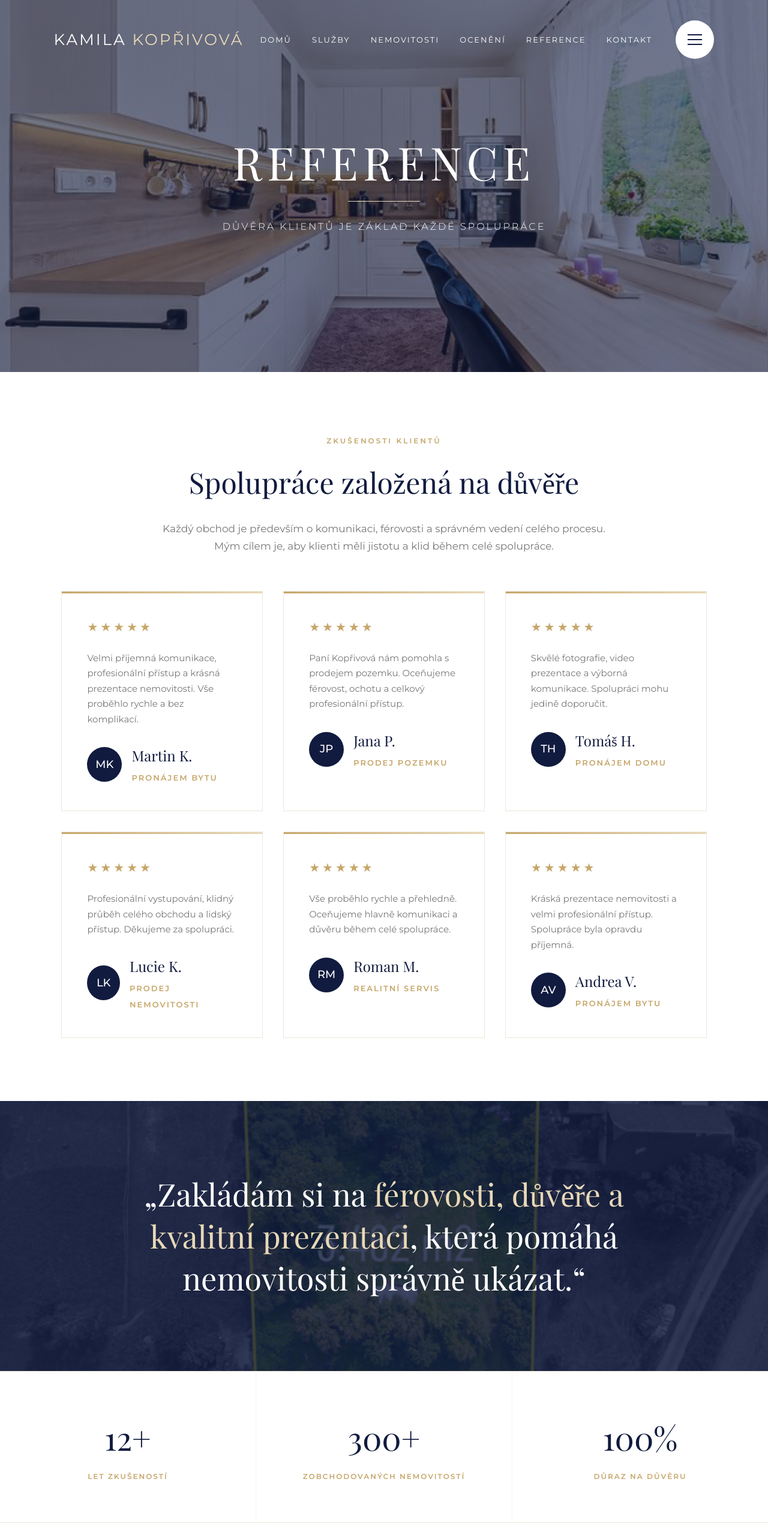
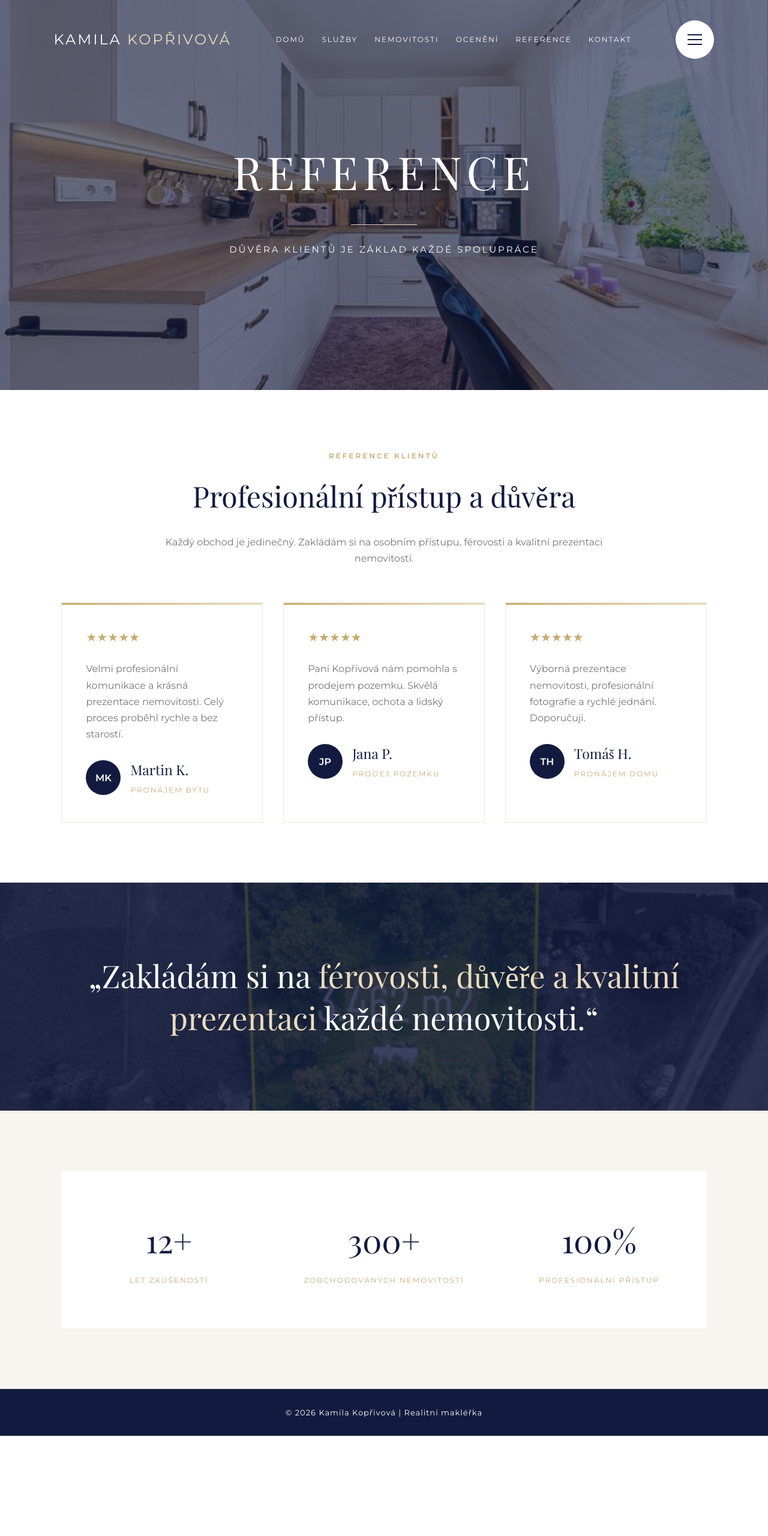
Before and after one commit to takashitadag/Kamila, a plain HTML site: page reference.html in a window 1280 px wide. Shown: the top 2560 px of the page at 60% size. After the commit the page ends 2393 px from the top, so only its background shows below. Drawn offline with nearby package versions, Linux system fonts and the light colour scheme.

Commit message:
Update reference.html

```diff
--- a/reference.html
+++ b/reference.html
@@ -1,24 +1,25 @@
+<!-- reference.html -->
 <!DOCTYPE html>
 <html lang="cs">
 <head>
 <meta charset="UTF-8">
 <meta name="viewport" content="width=device-width, initial-scale=1.0">
-
 <title>Reference | Kamila Kopřivová</title>
 
 <link href="https://fonts.googleapis.com/css2?family=Montserrat:wght@300;400;500;600&family=Playfair+Display:wght@400;500&display=swap" rel="stylesheet">
 
 <style>
+
 :root{
 --white:#ffffff;
---soft:#f8f6f1;
---gold:#c6a66a;
---gold-light:#e8d8b8;
---navy:#111b3f;
---navy-soft:#1d2b5c;
---text:#333333;
---muted:#777777;
---border:#eee7da;
+--soft:#f7f5f0;
+--gold:#c8ab72;
+--gold-light:#eadcc0;
+--navy:#121b3f;
+--navy-soft:#1d2d63;
+--text:#2e2e2e;
+--muted:#777;
+--border:#ece6da;
 }
 
 *{
@@ -27,26 +28,22 @@
 box-sizing:border-box;
 }
 
-html{
-scroll-behavior:smooth;
-}
-
 body{
 font-family:"Montserrat",sans-serif;
-background:var(--white);
+background:white;
 color:var(--text);
 line-height:1.7;
 overflow-x:hidden;
 }
 
+h1,h2,h3{
+font-family:"Playfair Display",serif;
+font-weight:400;
+}
+
 img{
 max-width:100%;
 display:block;
-}
-
-h1,h2,h3{
-font-family:"Playfair Display",serif;
-font-weight:400;
 }
 
 header{
@@ -55,19 +52,18 @@
 left:0;
 width:100%;
 z-index:1000;
-display:flex;
-justify-content:space-between;
+display:grid;
+grid-template-columns:auto 1fr auto;
 align-items:center;
+gap:30px;
 padding:34px 7%;
-color:white;
 }
 
 .logo{
 color:white;
 text-decoration:none;
-font-size:26px;
+font-size:24px;
 letter-spacing:3px;
-font-weight:400;
 text-transform:uppercase;
 white-space:nowrap;
 }
@@ -78,17 +74,18 @@
 
 nav{
 display:flex;
-gap:34px;
+justify-content:center;
 align-items:center;
+gap:28px;
 }
 
 nav a{
 color:white;
 text-decoration:none;
-font-size:13px;
+font-size:12px;
 letter-spacing:2px;
 text-transform:uppercase;
-font-weight:400;
+white-space:nowrap;
 transition:.3s;
 }
 
@@ -104,47 +101,39 @@
 display:flex;
 align-items:center;
 justify-content:center;
-margin-left:12px;
 }
 
-.menu-circle span{
+.menu-circle span,
+.menu-circle span::before,
+.menu-circle span::after{
+content:"";
+display:block;
 width:24px;
 height:2px;
 background:var(--navy);
-position:relative;
-display:block;
-}
-
-.menu-circle span::before,
-.menu-circle span::after{
-content:"";
 position:absolute;
-left:0;
-width:24px;
-height:2px;
-background:var(--navy);
 }
 
 .menu-circle span::before{
-top:-8px;
+transform:translateY(-8px);
 }
 
 .menu-circle span::after{
-top:8px;
+transform:translateY(8px);
 }
 
 .hero{
 height:75vh;
-min-height:620px;
+min-height:650px;
 background:
-linear-gradient(rgba(17,27,63,.60),rgba(17,27,63,.60)),
+linear-gradient(rgba(18,27,63,.62),rgba(18,27,63,.62)),
 url("images/IMG_1007.png") center/cover;
 display:flex;
 align-items:center;
 justify-content:center;
 text-align:center;
+padding:0 7%;
 color:white;
-padding:0 7%;
 }
 
 .hero-content{
@@ -155,36 +144,34 @@
 font-size:76px;
 letter-spacing:8px;
 text-transform:uppercase;
-line-height:1.08;
 margin-bottom:24px;
 }
 
 .hero-line{
-width:120px;
+width:110px;
 height:1px;
 background:var(--gold-light);
 margin:0 auto 28px;
 }
 
 .hero p{
-font-size:16px;
+font-size:15px;
 letter-spacing:3px;
 text-transform:uppercase;
-font-weight:300;
 }
 
 section{
-padding:105px 8%;
+padding:100px 8%;
 }
 
 .section-label{
 text-align:center;
-color:var(--gold);
+font-size:12px;
 letter-spacing:3px;
 text-transform:uppercase;
-font-size:12px;
+color:var(--gold);
+margin-bottom:16px;
 font-weight:600;
-margin-bottom:18px;
 }
 
 .section-title{
@@ -195,11 +182,11 @@
 }
 
 .section-subtitle{
-max-width:780px;
-margin:0 auto 60px;
+max-width:760px;
+margin:auto;
 text-align:center;
 color:var(--muted);
-font-size:17px;
+margin-bottom:60px;
 }
 
 .references{
@@ -211,14 +198,14 @@
 .reference{
 background:white;
 border:1px solid var(--border);
-padding:42px;
+padding:40px;
 transition:.35s;
 position:relative;
 }
 
 .reference:hover{
 transform:translateY(-6px);
-box-shadow:0 24px 60px rgba(17,27,63,.08);
+box-shadow:0 24px 60px rgba(18,27,63,.08);
 }
 
 .reference::before{
@@ -232,16 +219,14 @@
 }
 
 .stars{
+color:var(--gold);
 font-size:20px;
-color:var(--gold);
 margin-bottom:22px;
-letter-spacing:4px;
 }
 
 .reference p{
 color:var(--muted);
-font-size:15px;
-margin-bottom:28px;
+margin-bottom:26px;
 }
 
 .client{
@@ -250,36 +235,33 @@
 gap:16px;
 }
 
-.client-avatar{
+.avatar{
 width:58px;
 height:58px;
 border-radius:50%;
 background:var(--navy);
+color:white;
 display:flex;
 align-items:center;
 justify-content:center;
-color:white;
-font-size:18px;
-font-weight:500;
+font-weight:600;
 }
 
-.client-info h3{
-font-size:24px;
+.client h3{
+font-size:23px;
 color:var(--navy);
-margin-bottom:2px;
 }
 
-.client-info span{
-font-size:13px;
+.client span{
+font-size:12px;
 letter-spacing:2px;
 text-transform:uppercase;
 color:var(--gold);
-font-weight:600;
 }
 
 .quote{
 background:
-linear-gradient(rgba(17,27,63,.82),rgba(17,27,63,.82)),
+linear-gradient(rgba(18,27,63,.82),rgba(18,27,63,.82)),
 url("images/IMG_1014.png") center/cover;
 color:white;
 text-align:center;
@@ -288,7 +270,7 @@
 
 .quote h2{
 font-size:52px;
-max-width:980px;
+max-width:1000px;
 margin:auto;
 line-height:1.35;
 }
@@ -298,25 +280,23 @@
 }
 
 .stats{
-background:var(--soft);
 display:grid;
 grid-template-columns:repeat(3,1fr);
-gap:1px;
-padding:0;
+background:var(--soft);
 border-top:1px solid var(--border);
 border-bottom:1px solid var(--border);
 }
 
 .stat{
+padding:70px 20px;
+text-align:center;
 background:white;
-padding:65px 30px;
-text-align:center;
 }
 
 .stat h2{
 font-size:54px;
 color:var(--navy);
-margin-bottom:8px;
+margin-bottom:10px;
 }
 
 .stat p{
@@ -324,52 +304,6 @@
 letter-spacing:2px;
 text-transform:uppercase;
 font-size:12px;
-font-weight:600;
-}
-
-.cta{
-background:white;
-text-align:center;
-}
-
-.cta-box{
-max-width:850px;
-margin:auto;
-background:var(--soft);
-padding:70px;
-border:1px solid var(--border);
-}
-
-.cta-box h2{
-font-size:48px;
-color:var(--navy);
-margin-bottom:20px;
-}
-
-.cta-box p{
-color:var(--muted);
-max-width:700px;
-margin:0 auto 36px;
-}
-
-.btn{
-display:inline-block;
-padding:15px 32px;
-text-decoration:none;
-font-size:13px;
-letter-spacing:2px;
-text-transform:uppercase;
-font-weight:500;
-transition:.35s;
-}
-
-.btn-dark{
-background:var(--navy);
-color:white;
-}
-
-.btn-dark:hover{
-background:var(--gold);
 }
 
 footer{
@@ -384,28 +318,40 @@
 @media(max-width:1100px){
 
 header{
-position:absolute;
+display:flex;
 flex-direction:column;
-gap:22px;
+gap:20px;
 padding:28px 5%;
+}
+
+.logo{
+font-size:21px;
+text-align:center;
 }
 
 nav{
 flex-wrap:wrap;
 justify-content:center;
-gap:18px;
+gap:12px;
+}
+
+nav a{
+font-size:11px;
+letter-spacing:1.5px;
+background:rgba(255,255,255,.12);
+padding:7px 10px;
 }
 
 .menu-circle{
 display:none;
 }
 
-.hero h1{
-font-size:58px;
+.references{
+grid-template-columns:1fr 1fr;
 }
 
-.references{
-grid-template-columns:repeat(2,1fr);
+.hero h1{
+font-size:56px;
 }
 
 .stats{
@@ -415,92 +361,32 @@
 
 @media(max-width:768px){
 
-.logo{
-font-size:20px;
-letter-spacing:2px;
-}
-
-nav{
-gap:10px;
-}
-
-nav a{
-font-size:11px;
-letter-spacing:1.5px;
-background:rgba(255,255,255,.12);
-padding:7px 10px;
-}
-
 .hero{
-min-height:620px;
-height:75vh;
-padding:0 6%;
+min-height:580px;
 }
 
 .hero h1{
-font-size:40px;
-letter-spacing:5px;
-}
-
-.hero p{
-font-size:12px;
-letter-spacing:2px;
-}
-
-section{
-padding:70px 6%;
+font-size:38px;
+letter-spacing:4px;
 }
 
 .section-title{
-font-size:36px;
+font-size:34px;
 }
 
 .references{
 grid-template-columns:1fr;
 }
 
-.reference{
-padding:32px 26px;
-}
-
-.quote{
-padding:85px 6%;
-}
-
 .quote h2{
 font-size:34px;
 }
 
-.cta-box{
-padding:40px 26px;
-}
-
-.cta-box h2{
-font-size:34px;
-}
-
-.btn{
-width:100%;
-max-width:320px;
-text-align:center;
+section{
+padding:70px 6%;
 }
 }
 
-@media(max-width:420px){
-
-.hero h1{
-font-size:32px;
-}
-
-.section-title{
-font-size:31px;
-}
-
-nav a{
-font-size:10px;
-padding:6px 8px;
-}
-}
 </style>
 </head>
 
@@ -544,16 +430,16 @@
 <section>
 
 <div class="section-label">
-Zkušenosti klientů
+Reference klientů
 </div>
 
 <h2 class="section-title">
-Spolupráce založená na důvěře
+Profesionální přístup a důvěra
 </h2>
 
 <p class="section-subtitle">
-Každý obchod je především o komunikaci, férovosti a správném vedení celého procesu.
-Mým cílem je, aby klienti měli jistotu a klid během celé spolupráce.
+Každý obchod je jedinečný. Zakládám si na osobním přístupu,
+férovosti a kvalitní prezentaci nemovitostí.
 </p>
 
 <div class="references">
@@ -563,17 +449,15 @@
 <div class="stars">★★★★★</div>
 
 <p>
-Velmi příjemná komunikace, profesionální přístup a krásná prezentace nemovitosti.
-Vše proběhlo rychle a bez komplikací.
+Velmi profesionální komunikace a krásná prezentace nemovitosti.
+Celý proces proběhl rychle a bez starostí.
 </p>
 
 <div class="client">
 
-<div class="client-avatar">
-MK
-</div>
+<div class="avatar">MK</div>
 
-<div class="client-info">
+<div>
 <h3>Martin K.</h3>
 <span>Pronájem bytu</span>
 </div>
@@ -588,16 +472,14 @@
 
 <p>
 Paní Kopřivová nám pomohla s prodejem pozemku.
-Oceňujeme férovost, ochotu a celkový profesionální přístup.
+Skvělá komunikace, ochota a lidský přístup.
 </p>
 
 <div class="client">
 
-<div class="client-avatar">
-JP
-</div>
+<div class="avatar">JP</div>
 
-<div class="client-info">
+<div>
 <h3>Jana P.</h3>
 <span>Prodej pozemku</span>
 </div>
@@ -611,90 +493,17 @@
 <div class="stars">★★★★★</div>
 
 <p>
-Skvělé fotografie, video prezentace a výborná komunikace.
-Spolupráci mohu jedině doporučit.
+Výborná prezentace nemovitosti, profesionální fotografie a rychlé jednání.
+Doporučuji.
 </p>
 
 <div class="client">
 
-<div class="client-avatar">
-TH
-</div>
+<div class="avatar">TH</div>
 
-<div class="client-info">
+<div>
 <h3>Tomáš H.</h3>
 <span>Pronájem domu</span>
-</div>
-
-</div>
-
-</div>
-
-<div class="reference">
-
-<div class="stars">★★★★★</div>
-
-<p>
-Profesionální vystupování, klidný průběh celého obchodu a lidský přístup.
-Děkujeme za spolupráci.
-</p>
-
-<div class="client">
-
-<div class="client-avatar">
-LK
-</div>
-
-<div class="client-info">
-<h3>Lucie K.</h3>
-<span>Prodej nemovitosti</span>
-</div>
-
-</div>
-
-</div>
-
-<div class="reference">
-
-<div class="stars">★★★★★</div>
-
-<p>
-Vše proběhlo rychle a přehledně. Oceňujeme hlavně komunikaci a důvěru během celé spolupráce.
-</p>
-
-<div class="client">
-
-<div class="client-avatar">
-RM
-</div>
-
-<div class="client-info">
-<h3>Roman M.</h3>
-<span>Realitní servis</span>
-</div>
-
-</div>
-
-</div>
-
-<div class="reference">
-
-<div class="stars">★★★★★</div>
-
-<p>
-Kráská prezentace nemovitosti a velmi profesionální přístup.
-Spolupráce byla opravdu příjemná.
-</p>
-
-<div class="client">
-
-<div class="client-avatar">
-AV
-</div>
-
-<div class="client-info">
-<h3>Andrea V.</h3>
-<span>Pronájem bytu</span>
 </div>
 
 </div>
@@ -708,8 +517,7 @@
 <section class="quote">
 
 <h2>
-„Zakládám si na <span>férovosti, důvěře a kvalitní prezentaci</span>,
-která pomáhá nemovitosti správně ukázat.“
+„Zakládám si na <span>férovosti, důvěře a kvalitní prezentaci</span> každé nemovitosti.“
 </h2>
 
 </section>
@@ -728,28 +536,7 @@
 
 <div class="stat">
 <h2>100%</h2>
-<p>důraz na důvěru</p>
-</div>
-
-</section>
-
-<section class="cta">
-
-<div class="cta-box">
-
-<h2>
-Hledáte profesionální přístup?
-</h2>
-
-<p>
-Ať už uvažujete o prodeji, pronájmu nebo jen potřebujete poradit,
-ráda s vámi projdu možnosti a navrhnu vhodný postup.
-</p>
-
-<a href="oceneni-nemovitosti.html" class="btn btn-dark">
-Zjistit hodnotu nemovitosti
-</a>
-
+<p>profesionální přístup</p>
 </div>
 
 </section>
```
